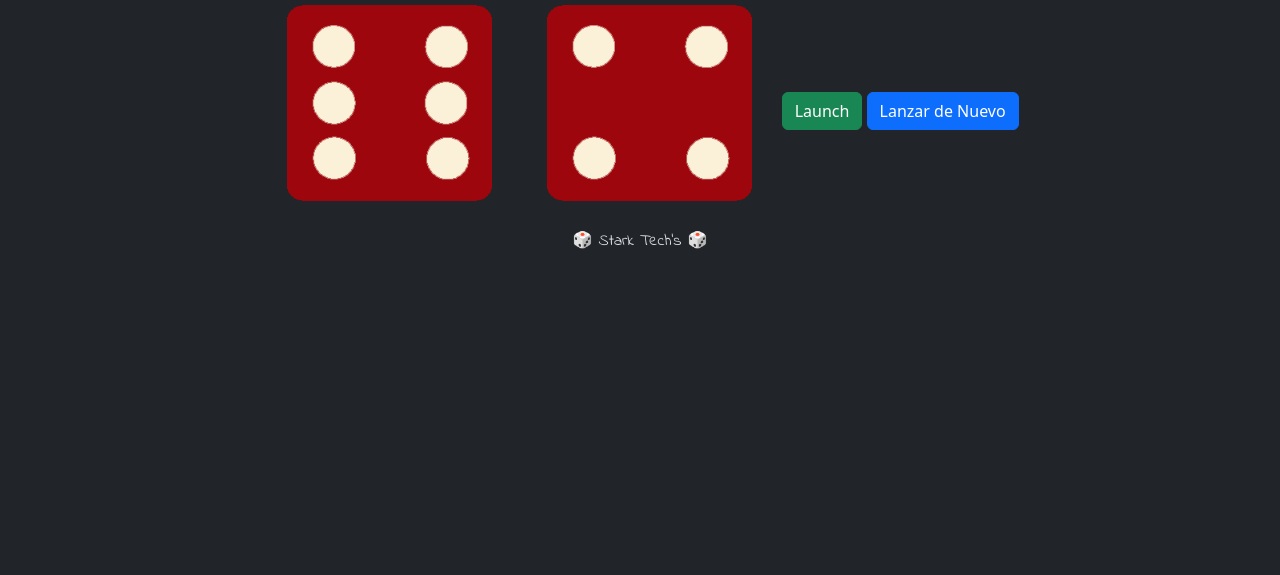
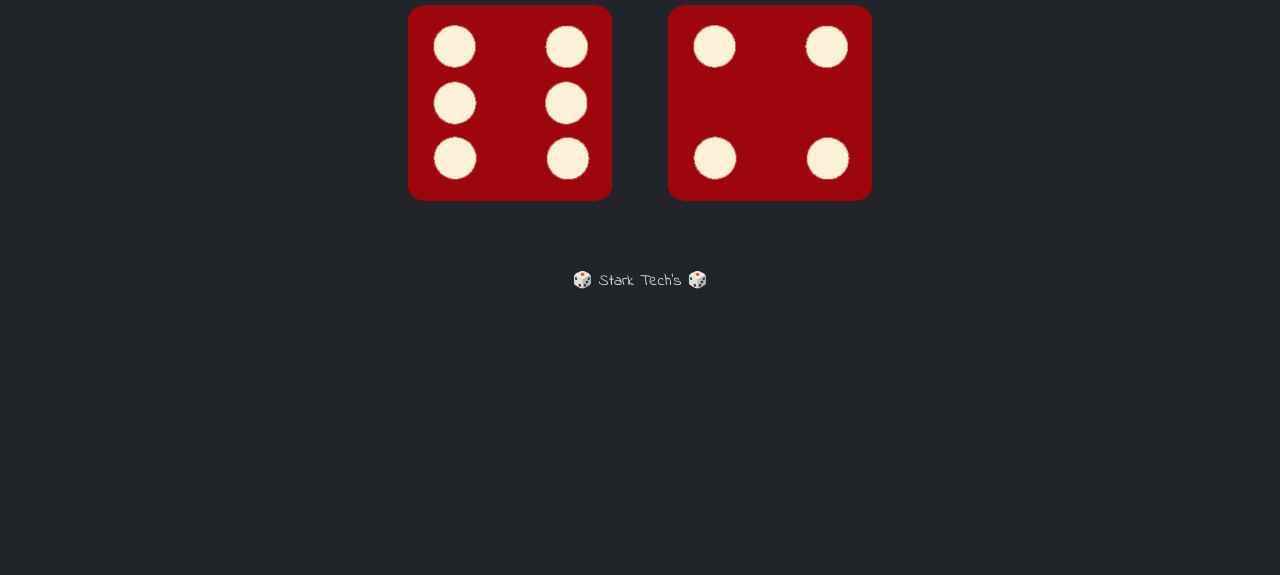
Before and after one commit to TheRealAyuwoki/Dice, a plain HTML site: page index.html in a window 1280 px wide. Shown: the part 225-800 px from the top of the page. Drawn offline with nearby package versions, Linux system fonts and the light colour scheme.

Commit message:
Update index.html

```diff
--- a/index.html
+++ b/index.html
@@ -18,9 +18,8 @@
 </head>
 
 <body>
-    <div class="container-fluid m-0 p-0 text-center">
-        <h1 class="mt-30px">Presiona "Launch" para jugar</h1>
-
+    <div class="countainer-fluid m-0 p-0 text-center">
+        <h1 class="mt-30px">Refresca [F5]</h1>
         <div class="dado">
             <p>Jugador 1</p>
             <img src="images/dice6.png" alt="Primer dado">
@@ -29,14 +28,10 @@
             <p>Jugador 2</p>
             <img src="images/dice6.png" alt="Segundo dado">
         </div>
-
-        <button class="btn btn-success mt-3" onclick="tirarDados()">Launch</button>
-        <button class="btn btn-primary mt-3" onclick="tirarDados()">Lanzar de Nuevo</button>
-
-        <footer class="container-fluid text-center mt-4">🎲 Stark Tech's 🎲</footer>
+    <footer class=" container-fluid text-center">🎲 Stark Tech's 🎲</footer>
     </div>
-
-    <script src="index.js"></script>
 </body>
 
+<script src="index.js"></script>
+
 </html>
```
